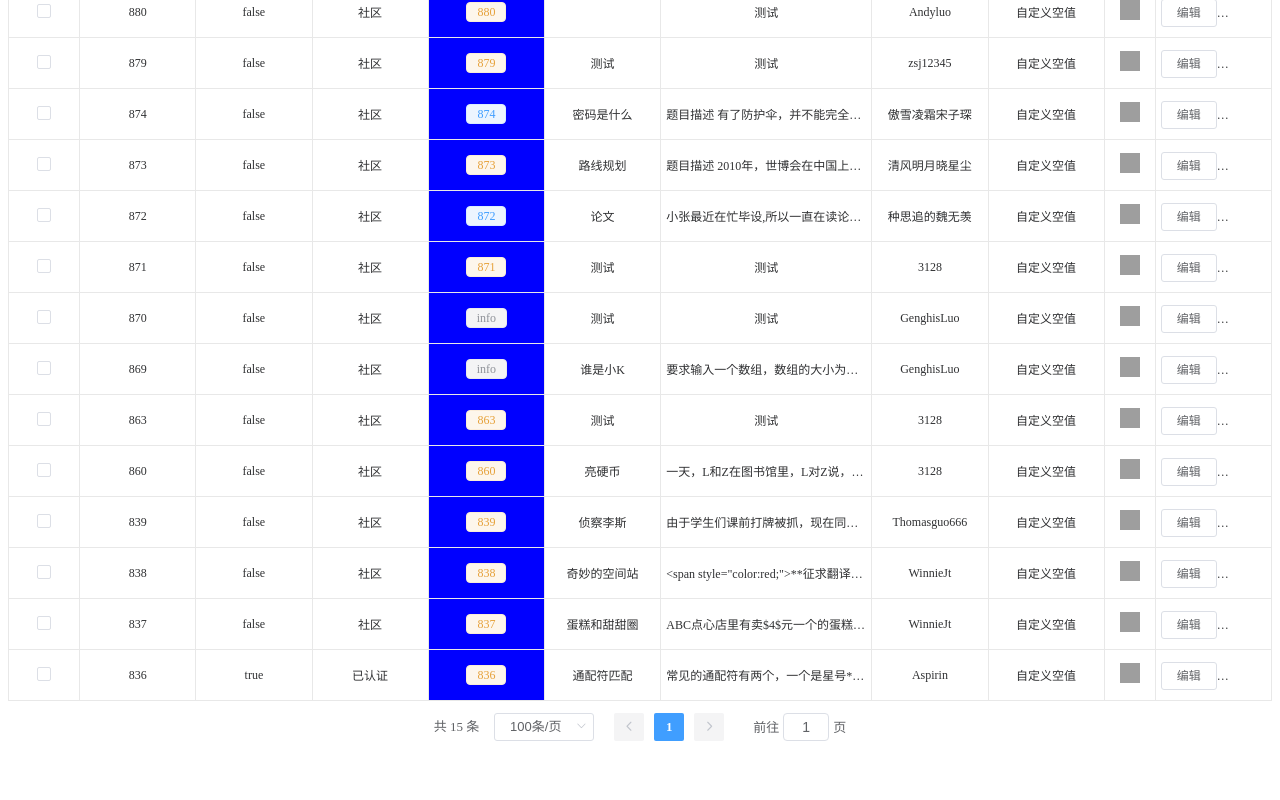
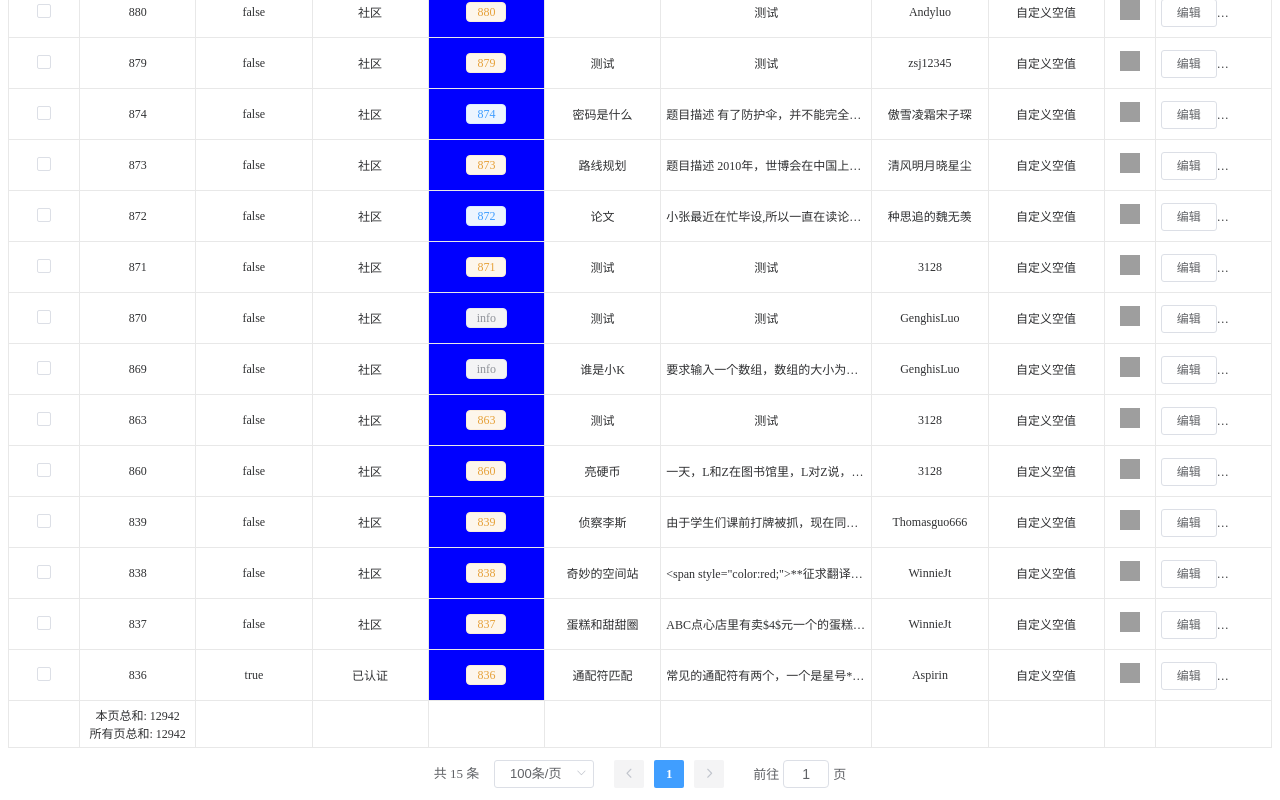
Before and after one commit to CornerSkyless/vue-geelist, a Vue app: page / in a window 1280 px wide. Shown: the part 232-1032 px from the top of the page. Before the commit the page ends 985 px from the top, so only its background shows below. Built offline with nearby package versions, Linux system fonts and the light colour scheme; grey boxes are pictures that could not be loaded.

Commit message:
增加求和功能

```diff
--- a/package.json
+++ b/package.json
@@ -1,7 +1,7 @@
 {
   "name": "vue-geelist",
   "description": "A data table for lazy coder based on Element-UI.",
-  "version": "0.0.23",
+  "version": "0.0.24",
   "author": "cornerskyless <573196853@qq.com>",
   "license": "MIT",
   "private": false,
--- a/src/App.vue
+++ b/src/App.vue
@@ -968,7 +968,9 @@ export default class App extends Vue {
     exportExcel: "data",
     checkbox: true,
     columnOptions: [
-      { label: "编号", content: "id", input: true },
+      { label: "编号", content: "id", input: true ,sumUp(row){
+        return row.id
+        }},
       {
         label: "编辑认证",
         content: "isCertificate",
--- a/src/components/geelist.vue
+++ b/src/components/geelist.vue
@@ -131,6 +131,19 @@
             >{{getContent(row,column)}}</span>
           </td>
         </tr>
+        <tr v-if="hasSumUp">
+          <td v-if="option.checkbox" width="60px"></td>
+          <td
+                  v-for="(column,i) in displayColumns"
+                  :key="column.label"
+                  :rowspan="filterColunmList[i].type==='None' ? 2 : 1"
+          >
+            <span v-if="column.sumUp">
+              本页总和: {{getColumnSumUp(displayList,column)}} <br>
+              所有页总和: {{getColumnSumUp(filterList,column)}}
+            </span>
+          </td>
+        </tr>
       </tbody>
     </table>
     <slot name="no-data" v-if="displayList.length===0" >
@@ -199,6 +212,13 @@ export default class Geelist extends Vue {
 
   displayLabelList: string[] = [];
 
+  get hasSumUp(){
+    for(const option of this.option.columnOptions){
+      if(option.sumUp) return true;
+    }
+    return false
+  }
+
   @Watch("selectedList", { deep: true })
   selectedListHandler(value: any[]) {
     this.mySelectedList = value;
@@ -229,6 +249,16 @@ export default class Geelist extends Vue {
     const res = IndexByIndex(row, column.colspan);
     if (res === 0) return 0;
     return res || 1;
+  }
+
+  getColumnSumUp(list:any[],column:GeelistColumnOption<any>){
+    let ans = 0;
+    list.forEach(row=>{
+      if(column.sumUp){
+        ans += column.sumUp(row);
+      }
+    })
+    return ans;
   }
 
   checkboxChanged(isIn: any, row: any) {
--- a/src/components/interface.ts
+++ b/src/components/interface.ts
@@ -34,6 +34,7 @@ export interface GeelistColumnOption<T> {
   label: string // 标题
   description?: string // 列简介
   content?: ((row: T) => string) | string // 自定义文字内容
+  sumUp?: (row: T) => number
   classNames?: ((row: T) => string[]) | string[] // 自定义背景
   style?: any // 默认样式
   slot?: string
```
Also changed, not shown: 6 other files (tests, documents, lock files or other folders).
